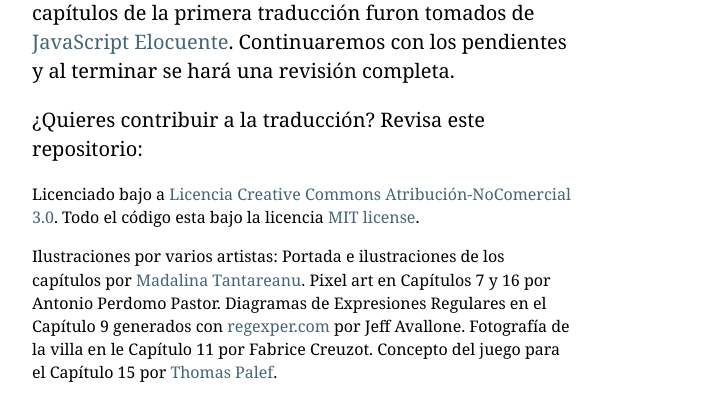
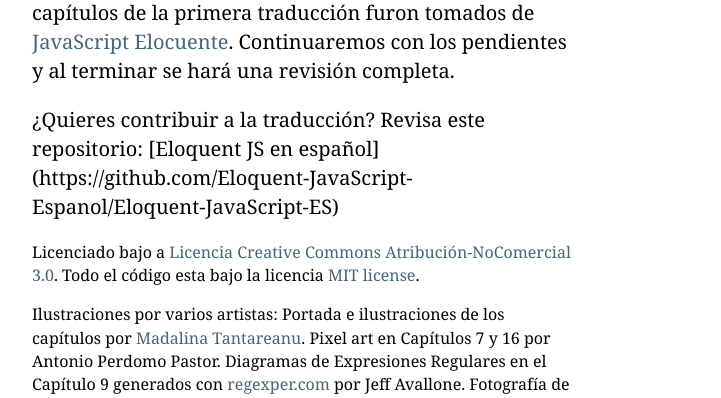
Before and after one commit to Eloquent-JavaScript-Espanol/eloquentjs-es-page, a plain HTML site: page index.html in a window 1280 px wide. Shown: the part 1000-1398 px from the top of the page, without its empty margins (28-749 px from the left). Drawn offline with Linux system fonts and the light colour scheme.

Commit message:
Agregando repo

```diff
--- a/index.html
+++ b/index.html
@@ -56,7 +56,7 @@
     Continuaremos con los pendientes y al terminar se hará una revisión completa.
   </p>
   <p>
-    ¿Quieres contribuir a la traducción? Revisa este repositorio:
+    ¿Quieres contribuir a la traducción? Revisa este repositorio: [Eloquent JS en español](https://github.com/Eloquent-JavaScript-Espanol/Eloquent-JavaScript-ES)
   </p>
 
   <div style="font-size: 80%">
```
